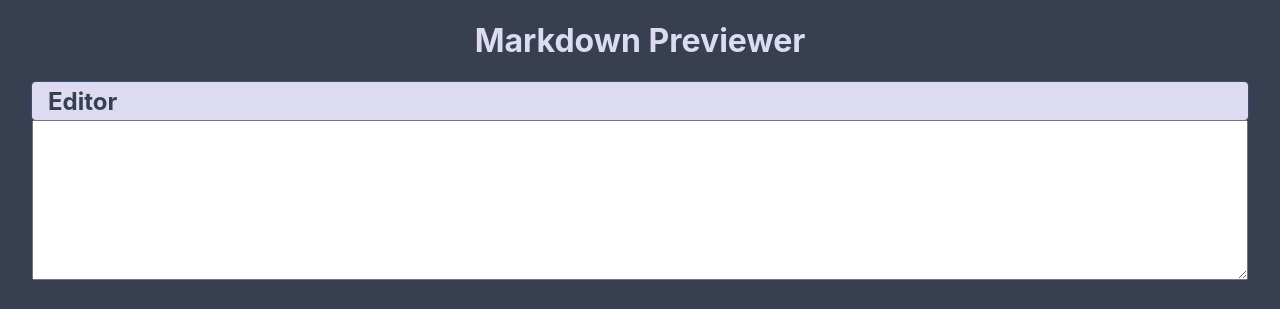
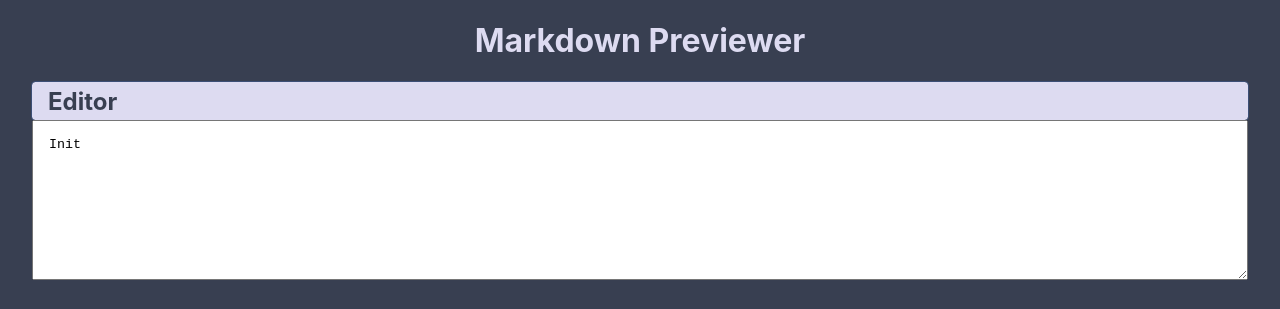
Before and after one commit to GenaPlem/react_markdown_preview_app, a React (Create React App) app: page / in a window 1280 px wide. Shown: the top 309 px of the page. Built offline with nearby package versions, Linux system fonts and the light colour scheme.

Commit message:
Add onChange function

```diff
--- a/src/components/Editor.js
+++ b/src/components/Editor.js
@@ -1,8 +1,9 @@
-export const Editor = () => {
+export const Editor = ({setMarkdownText, text}) => {
     return (
         <div className="editor">
             <h2 className="editor__header">Editor</h2>
-            <textarea className="editor__textarea"></textarea>
+            <textarea className="editor__textarea" onChange={(e) => setMarkdownText(e.target.value)}
+                      value={text}></textarea>
         </div>
     )
 }
```
